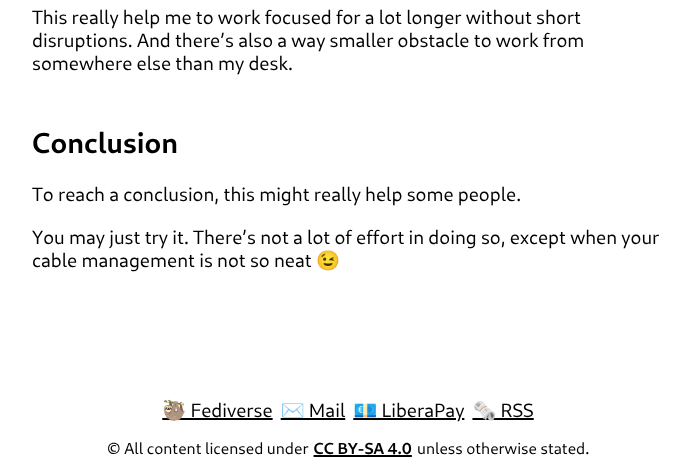
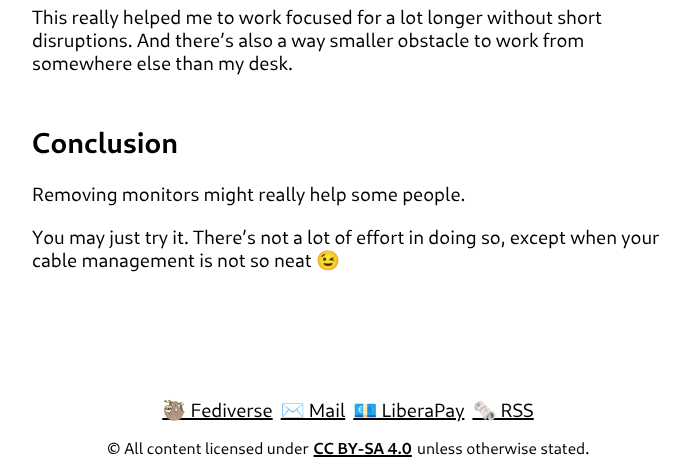
Before and after one commit to konstantintutsch/website, a Jekyll site: the page built from _posts/2023-09-26-just-a-laptop.md, in a window 1280 px wide. Shown: the part 1449-1922 px from the top of the page, without its empty margins (292-982 px from the left). Built offline with Jekyll 4.4.1, drawn with Linux system fonts in a browser that asks for light colours.

Commit message:
Fix spelling errors

```diff
--- a/_posts/2023-09-26-just-a-laptop.md
+++ b/_posts/2023-09-26-just-a-laptop.md
@@ -16,10 +16,10 @@ I just mentioned that multiple monitors were a risk for distraction. And I there
 
 {% include image.html file="Laptop_Wall.jpg" alt="A laptop and a plant on a white table in front of a white wall" caption="It's not as bad as it looks." %}
 
-This really help me to work focused for a lot longer without short disruptions. And there's also a way smaller obstacle to work from somewhere else than my desk.
+This really helped me to work focused for a lot longer without short disruptions. And there's also a way smaller obstacle to work from somewhere else than my desk.
 
 ## Conclusion
 
-To reach a conclusion, this might really help some people.
+Removing monitors might really help some people.
 
 You may just try it. There's not a lot of effort in doing so, except when your cable management is not so neat 😉
```
